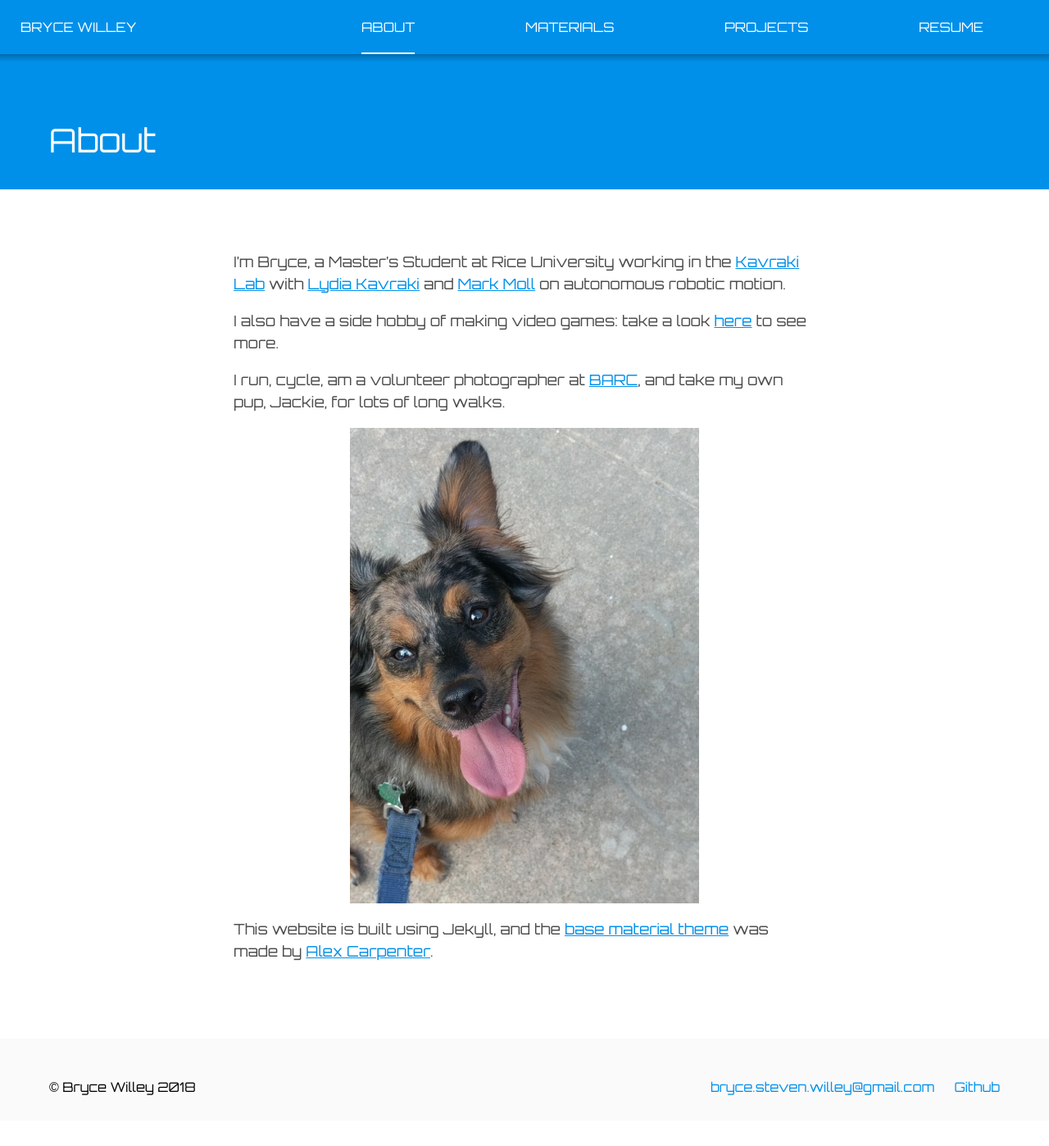
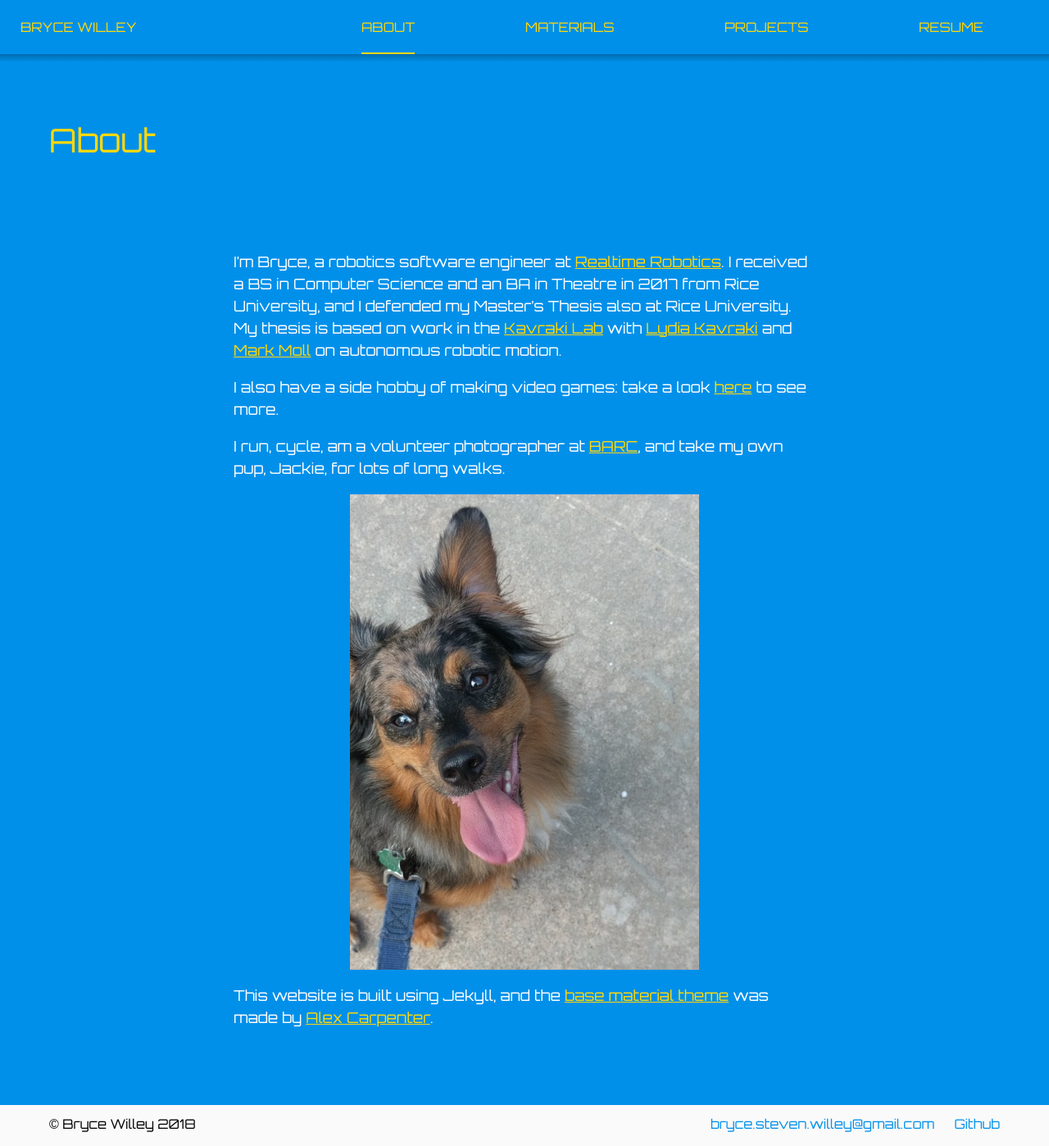
Before and after one commit to BryceStevenWilley/BryceStevenWilley.github.io, a Jekyll site: the page built from _pages/about.md, in a window 1280 px wide. Shown: the whole page at 82% size. Built offline with Jekyll 4.4.1, drawn with Linux system fonts in a browser that asks for light colours; before the commit the page ends 1367 px from its top, so only the background shows below that.

Commit message:
Started major color redesign.

```diff
--- a/_pages/about.md
+++ b/_pages/about.md
@@ -5,9 +5,13 @@ front-page: true
 permalink: /about/
 ---
 
-I'm Bryce, a Master's Student at Rice University working in the [Kavraki Lab](http://www.kavrakilab.org/)
+I'm Bryce, a robotics software engineer at [Realtime Robotics](https://rtr.ai).
+I received a BS in Computer Science and an BA in Theatre in 2017 from Rice University, and I defended my Master's Thesis also at Rice University.
+My thesis is based on work in the [Kavraki Lab](http://www.kavrakilab.org/)
 with [Lydia Kavraki](https://www.cs.rice.edu/~kavraki/) and [Mark Moll](https://www.cs.rice.edu/~mmoll/)
 on autonomous robotic motion.
+
+[//]: # (Add a lot more here about my )
 
 I also have a side hobby of making video games: take a
 look [here](/projects) to see more.
--- a/_sass/components/_footer.scss
+++ b/_sass/components/_footer.scss
@@ -3,11 +3,11 @@
    ========================================================================== */
 
 .c-footer {
-  padding-top: 5.1rem; // 75px
+  padding-top: 1.5rem; // 75px
   padding-left: 2.5rem;
   padding-right: 2.5rem;
   width: 100%;
-  height: 100px;
+  height: 50px;
   background: $c__light-grey;
 
   p {
--- a/_sass/helpers/_variables.scss
+++ b/_sass/helpers/_variables.scss
@@ -11,6 +11,10 @@ $c__indigo: #3F51B5;
 $c__blue: #1565C0;
 
 $c__mat_blue: #0090EA;
+//$c__yena_yellow: #d8991a;
+$c__yena_yellow: #ffd90a;
+$c__yena_grey: #596b72;
+
 //$c__blue: #2196F3;
 $c__light-blue: #03A9F4;
 $c__cyan: #00BCD4;
@@ -30,4 +34,4 @@ $c__black: #000000;
 $c__white: #ffffff;
 
 // Theme
-$t-theme: $c__indigo;
+$t-theme: $c__mat_blue;
--- a/_sass/themes/_blue.scss
+++ b/_sass/themes/_blue.scss
@@ -3,14 +3,33 @@
    ========================================================================== */
 
 .t-blue{
+  background: $c__mat_blue;
 
   .c-navigation,
   .c-header {
     background: $c__mat_blue;
   }
 
-  .c-article__main a:not(.c-btn) {
-    color: $c__mat_blue;
+  .c-article__main {
+    p {
+      color: $c__white;
+    }
+
+    a:not(.c-btn) {
+        color: $c__yena_yellow;
+    }
+  }
+
+  .c-header__title {
+    color: $c__yena_yellow;
+  }
+
+  .c-navigation__item {
+    color: $c__yena_yellow;
+
+    &.is-active:after {
+      background: $c__yena_yellow;
+    }
   }
 
   .c-footer a {
```
